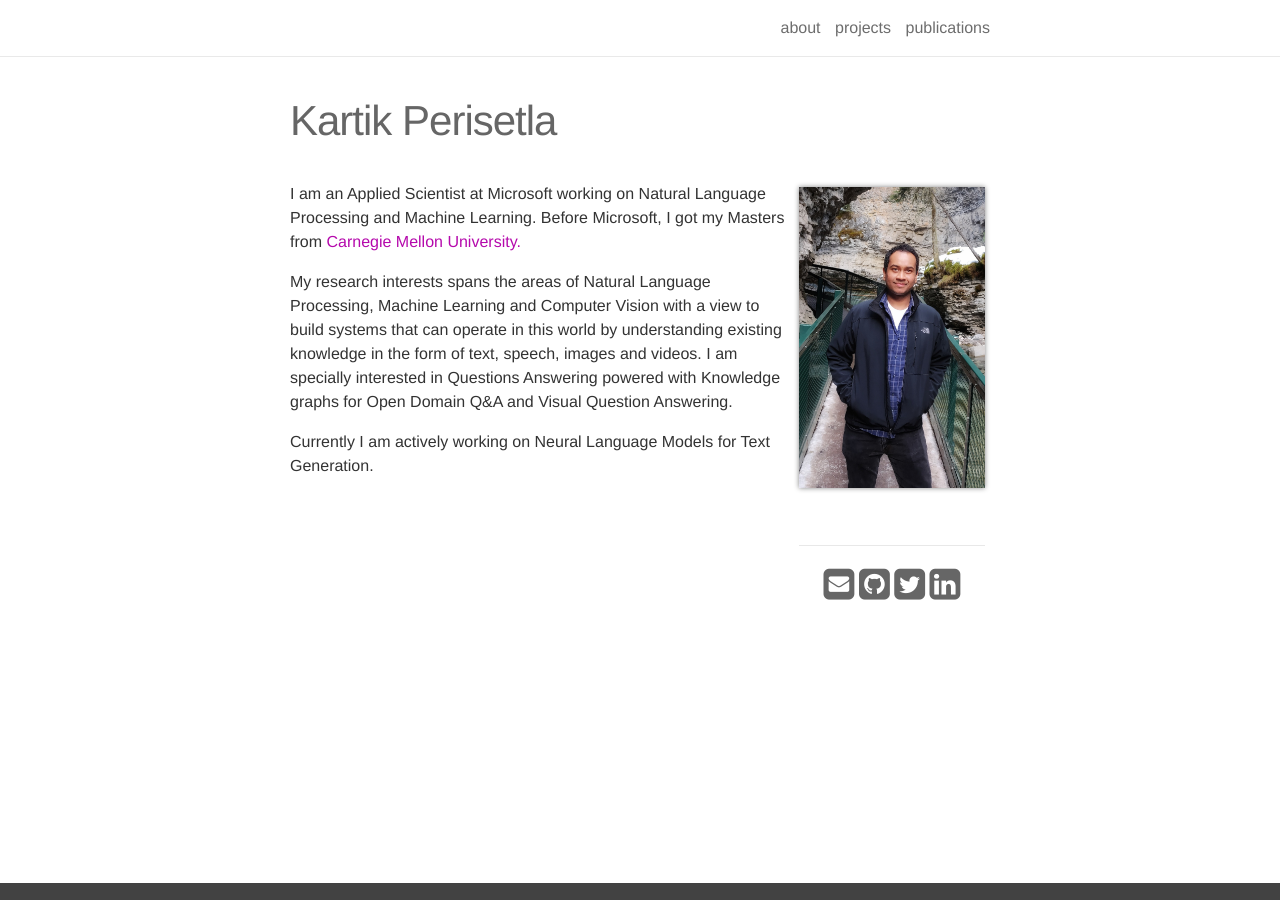
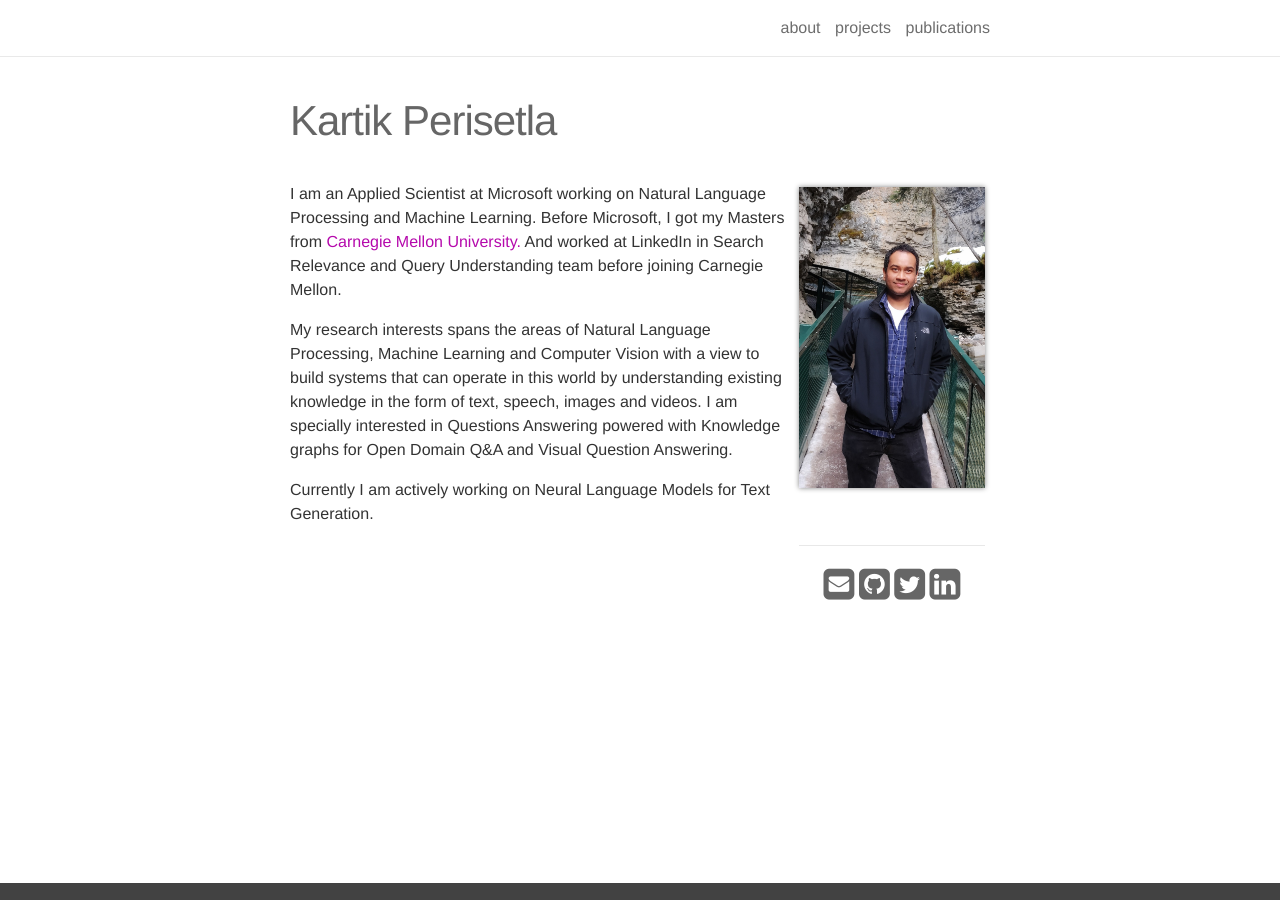
Before and after one commit to kartikperisetla/kartikperisetla.github.io, a Jekyll site: the page built from _pages/about.md, in a window 1280 px wide. Built offline with Jekyll 4.4.1, drawn with Linux system fonts in a browser that asks for light colours; nearby versions of some CDN libraries.

Commit message:
updated desc

```diff
--- a/_pages/about.md
+++ b/_pages/about.md
@@ -17,7 +17,7 @@
 
 ---
 <p align="left">
-I am an Applied Scientist at Microsoft working on Natural Language Processing and Machine Learning. Before Microsoft, I got my Masters from <a href="http://cmu.edu/">Carnegie Mellon University.</a>
+I am an Applied Scientist at Microsoft working on Natural Language Processing and Machine Learning. Before Microsoft, I got my Masters from <a href="http://cmu.edu/">Carnegie Mellon University.</a> And worked at LinkedIn in Search Relevance and Query Understanding team before joining Carnegie Mellon.
 </p>
 
 <p align="left">
```
